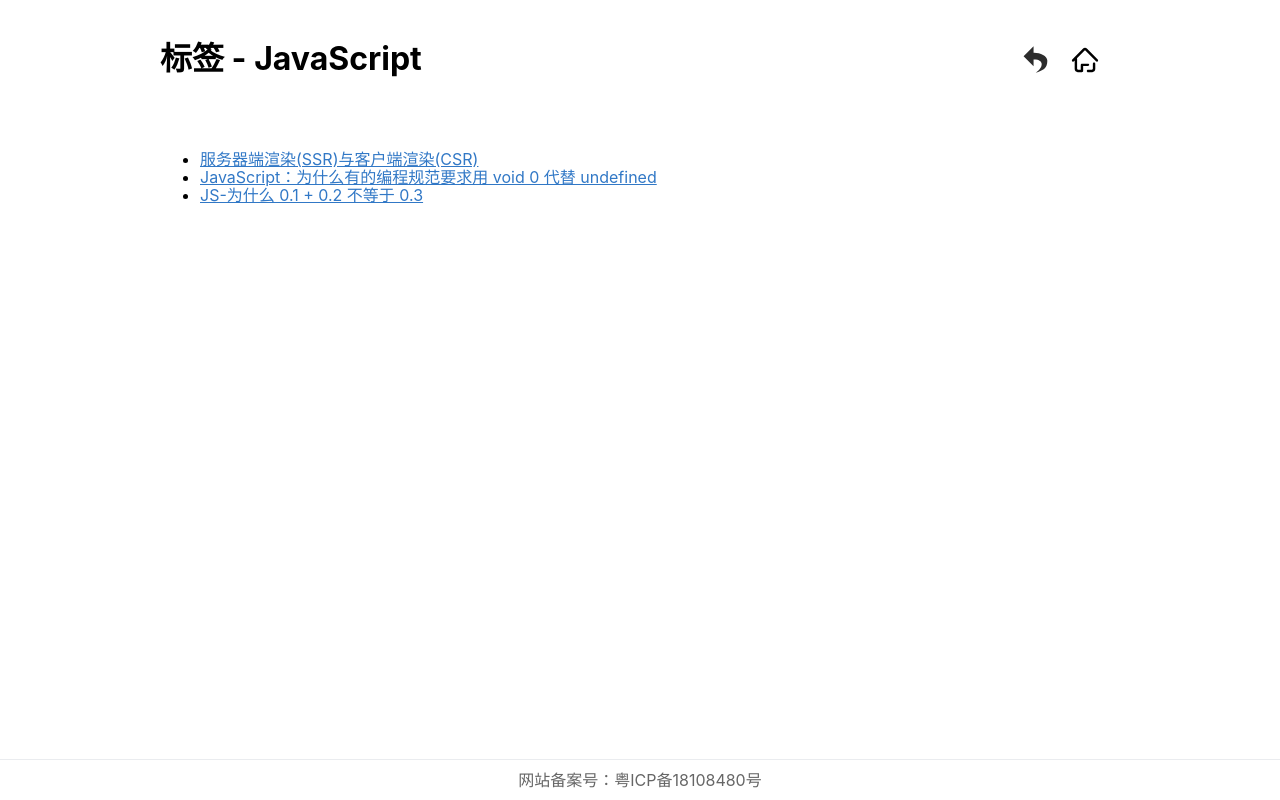
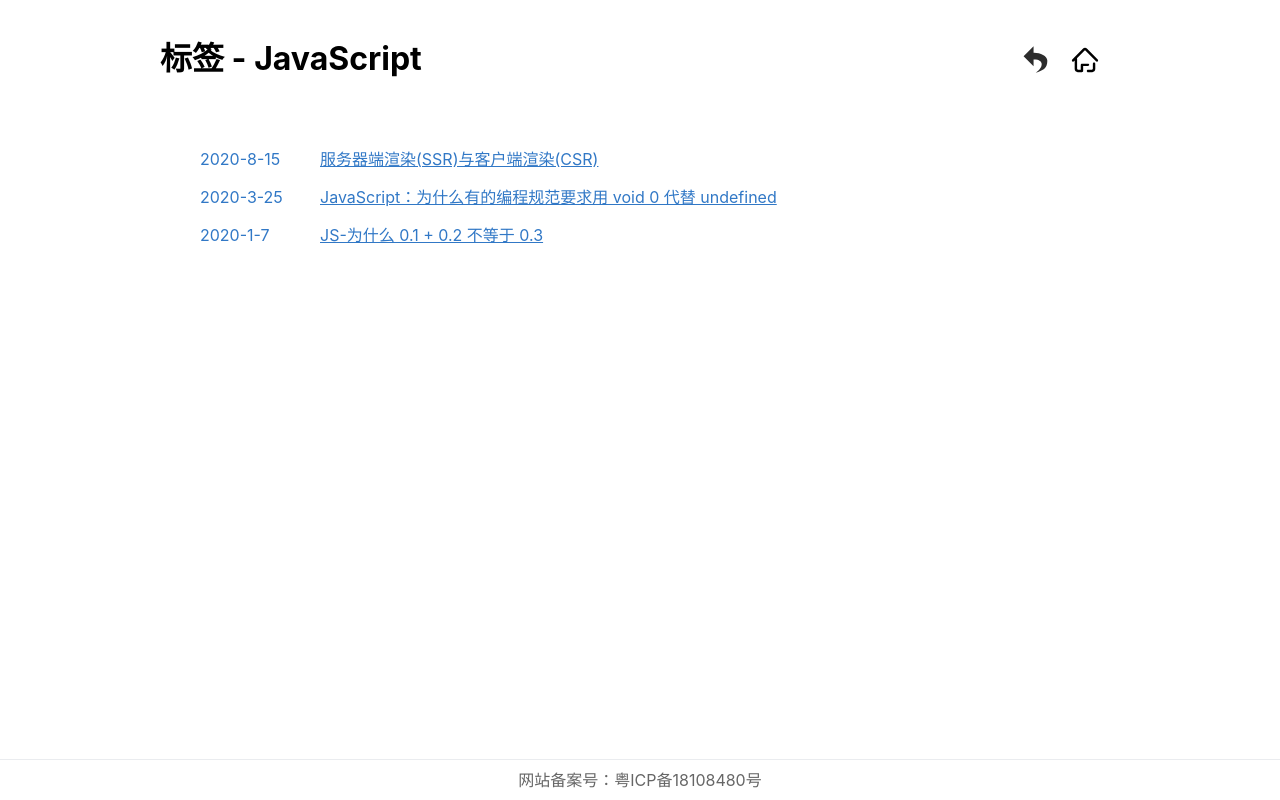
Before and after one commit to luohuidong/next-blog, a Next.js app: page /tags/JavaScript in a window 1280 px wide. Built offline with nearby package versions, Linux system fonts and the light colour scheme.

Commit message:
changed list style.

```diff
--- a/pages/tags/[tagname].tsx
+++ b/pages/tags/[tagname].tsx
@@ -4,23 +4,31 @@ import Link from "next/link";
 
 import { getAllPostTags, getPostListByTagName } from "@/lib/posts";
 import TagLayout from "@/components/TagLayout";
+import Dates from "@/components/dates";
 
 interface Props {
   tag: string;
   postList: {
     title: string;
     postFileName: string;
+    timestamp: number;
   }[];
 }
 
 export default function PostListByTag(props: Props) {
   return (
     <TagLayout headerTitle={`标签 - ${props.tag}`} showGoBackButton>
-      <ul>
+      <ul style={{ listStyleType: "none" }}>
         {props.postList.map((data) => (
-          <li key={data.postFileName}>
+          <li key={data.postFileName} style={{ marginBottom: 20 }}>
             <Link href="/posts/[id]" as={`/posts/${data.postFileName}`}>
-              <a>{data.title}</a>
+              <a>
+                <span style={{ display: "inline-block", width: 120 }}>
+                  <Dates timestamp={String(data.timestamp)} />
+                </span>
+
+                {data.title}
+              </a>
             </Link>
           </li>
         ))}
@@ -50,6 +58,7 @@ export const getStaticProps: GetStaticProps = async ({ params }) => {
       tag: tagname,
       postList: postList.map(({ data, id }) => ({
         title: data.title,
+        timestamp: data.timestamp,
         postFileName: id,
       })),
     },
```
